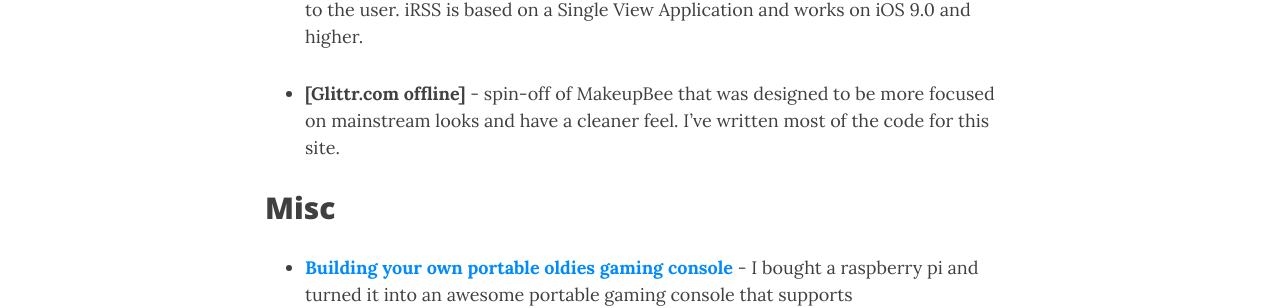
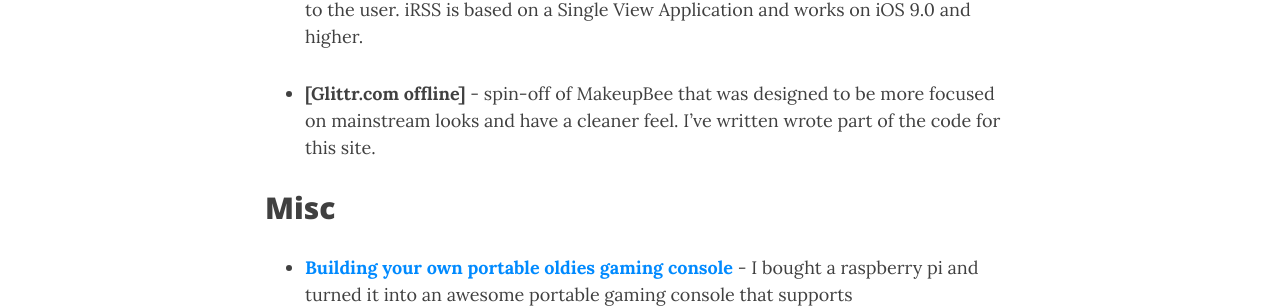
Before and after one commit to falkzone/falkzone.github.io, a Jekyll site: the page built from projects.md, in a window 1280 px wide and 900 px high, scrolled down 491 px. Shown: the part 178-486 px from the top of the window. Built offline with Jekyll 4.4.1, drawn with Linux system fonts in a browser that asks for light colours.

Commit message:
Update projects.md
content

```diff
--- a/projects.md
+++ b/projects.md
@@ -16,7 +16,7 @@
 
 - **[Small RSS-APP](https://github.com/falkzone/iRSS-APP "iOS RSS app")** - RSS for iPhone is a easy to use Small RSS reader. iRSS uses the combination of a UITableView and UIWebView to download and present an RSS feed to the user. iRSS is based on a Single View Application and works on iOS 9.0 and higher.
 
-- **[Glittr.com offline]** - spin-off of MakeupBee that was designed to be more focused on mainstream looks and have a cleaner feel. I've written most of the code for this site.
+- **[Glittr.com offline]** - spin-off of MakeupBee that was designed to be more focused on mainstream looks and have a cleaner feel. I've written wrote part of the code for this site.
 
 
 ## Misc
```
